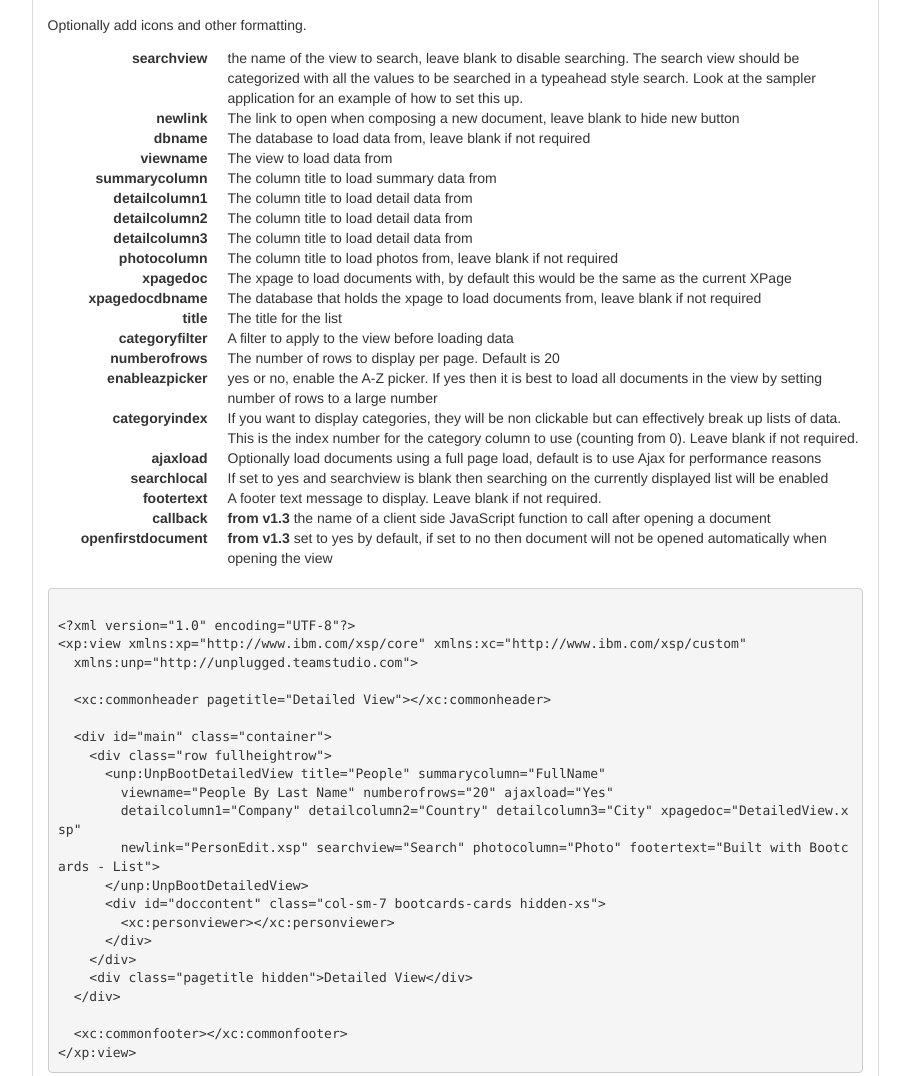
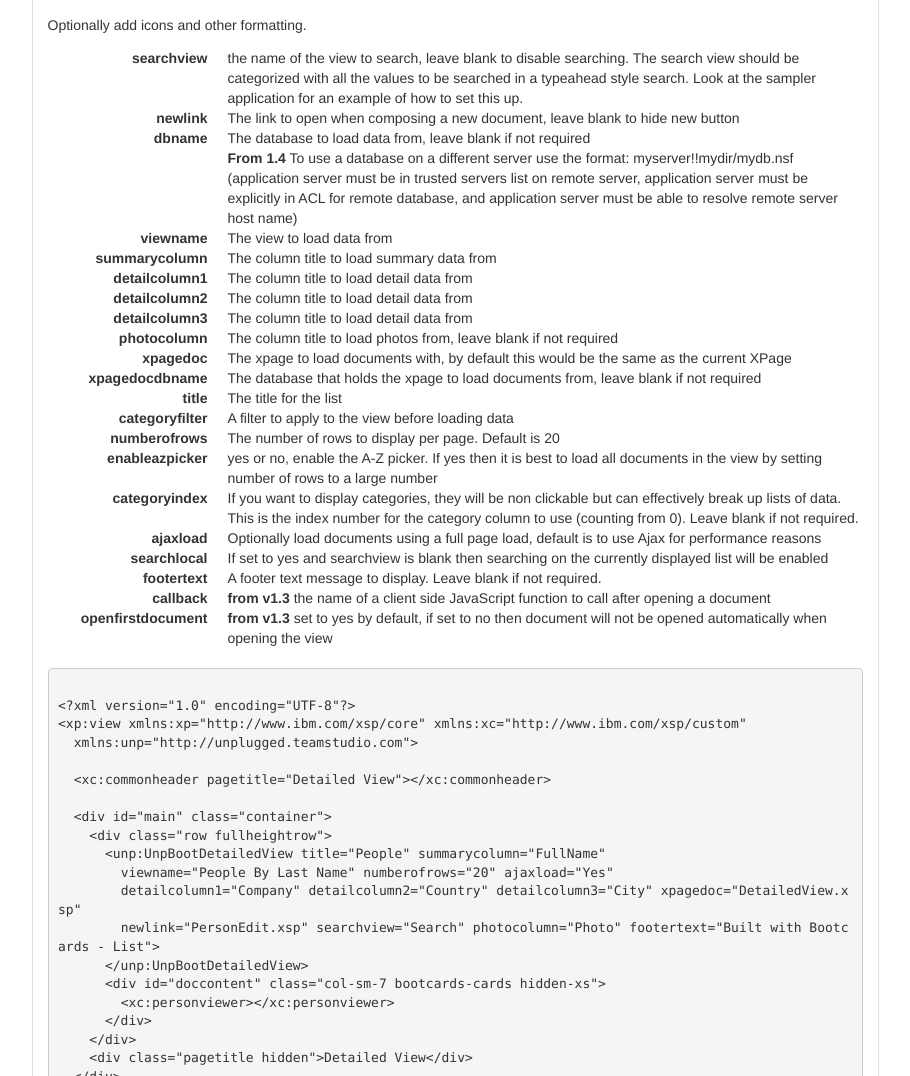
Before and after one commit to whitemx/xcontrols-domino, a website: page public/docs.html in a window 1280 px wide. Shown: the part 8700-9776 px from the top of the page, without its empty margins (331-1241 px from the left). Drawn offline with nearby package versions, Linux system fonts and the light colour scheme.

Commit message:
Update docs.html

```diff
--- a/public/docs.html
+++ b/public/docs.html
@@ -508,7 +508,7 @@ if (attachmentList != null &amp;&amp; attachmentList.length &gt; 0){
             <dl class="dl-horizontal">
               <dt>searchview</dt><dd>the name of the view to search, leave blank to disable searching. The search view should be categorized with all the values to be searched in a typeahead style search. Look at the sampler application for an example of how to set this up.</dd>
               <dt>newlink</dt><dd>The link to open when composing a new document, leave blank to hide new button</dd>
-              <dt>dbname</dt><dd>The database to load data from, leave blank if not required</dd>
+              <dt>dbname</dt><dd>The database to load data from, leave blank if not required<br /><strong>From 1.4</strong> To use a database on a different server use the format: myserver!!mydir/mydb.nsf (application server must be in trusted servers list on remote server, application server must be explicitly in ACL for remote database, and application server must be able to resolve remote server host name)</dd>
               <dt>viewname</dt><dd>The view to load data from</dd>
               <dt>summarycolumn</dt><dd>The column title to load summary data from</dd>
               <dt>detailcolumn1</dt><dd>The column title to load detail data from</dd>
@@ -710,7 +710,7 @@ if (attachmentList != null &amp;&amp; attachmentList.length &gt; 0){
             <dl class="dl-horizontal">
               <dt>searchview</dt><dd>the name of the view to search, leave blank to disable searching. The search view should be categorized with all the values to be searched in a typeahead style search. Look at the sampler application for an example of how to set this up.</dd>
               <dt>newlink</dt><dd>The link to open when composing a new document, leave blank to hide new button</dd>
-              <dt>dbname</dt><dd>The database to load data from, leave blank if not required</dd>
+              <dt>dbname</dt><dd>The database to load data from, leave blank if not required<br /><strong>From 1.4</strong> To use a database on a different server use the format: myserver!!mydir/mydb.nsf (application server must be in trusted servers list on remote server, application server must be explicitly in ACL for remote database, and application server must be able to resolve remote server host name)</dd>
               <dt>viewname</dt><dd>The view to load data from</dd>
               <dt>summarycolumn</dt><dd>The column title to load summary data from</dd>
               <dt>detailcolumn</dt><dd>The column title to load detail data from</dd>
@@ -793,7 +793,7 @@ if (attachmentList != null &amp;&amp; attachmentList.length &gt; 0){
             </div>
 
             <dl class="dl-horizontal">
-              <dt>dbname</dt><dd>The name of the database that contains the document, leave blank for current database</dd>
+              <dt>dbname</dt><dd>The name of the database that contains the document, leave blank for current database<br /><strong>From 1.4</strong> To use a database on a different server use the format: myserver!!mydir/mydb.nsf (application server must be in trusted servers list on remote server, application server must be explicitly in ACL for remote database, and application server must be able to resolve remote server host name)</dd>
               <dt>formname</dt><dd>The form name of the document being edited</dd>
               <dt>title</dt><dd>The title for the form card</dd>
               <dt>showbuttons</dt><dd>yes or no to show or hide the save and cancel buttons</dd>
@@ -931,7 +931,7 @@ return out;}]]&gt;&lt;/xp:this.styleClass&gt;
                 </a>
             </div>
             <dl class="dl-horizontal">
-              <dt>dbname</dt><dd>the name of the database that contains the document, leave blank for the current database</dd>
+              <dt>dbname</dt><dd>the name of the database that contains the document, leave blank for the current database<br /><strong>From 1.4</strong> To use a database on a different server use the format: myserver!!mydir/mydb.nsf (application server must be in trusted servers list on remote server, application server must be explicitly in ACL for remote database, and application server must be able to resolve remote server host name)</dd>
               <dt>formname</dt><dd>the name of the form for the document</dd>
               <dt>titlefield</dt><dd>the name of the field from which to get the title (if this is set then the title property is ignored)</dd>
               <dt>titleiconfield</dt><dd>the name of the field which contains a thumbnail to display in the title</dd>
```
